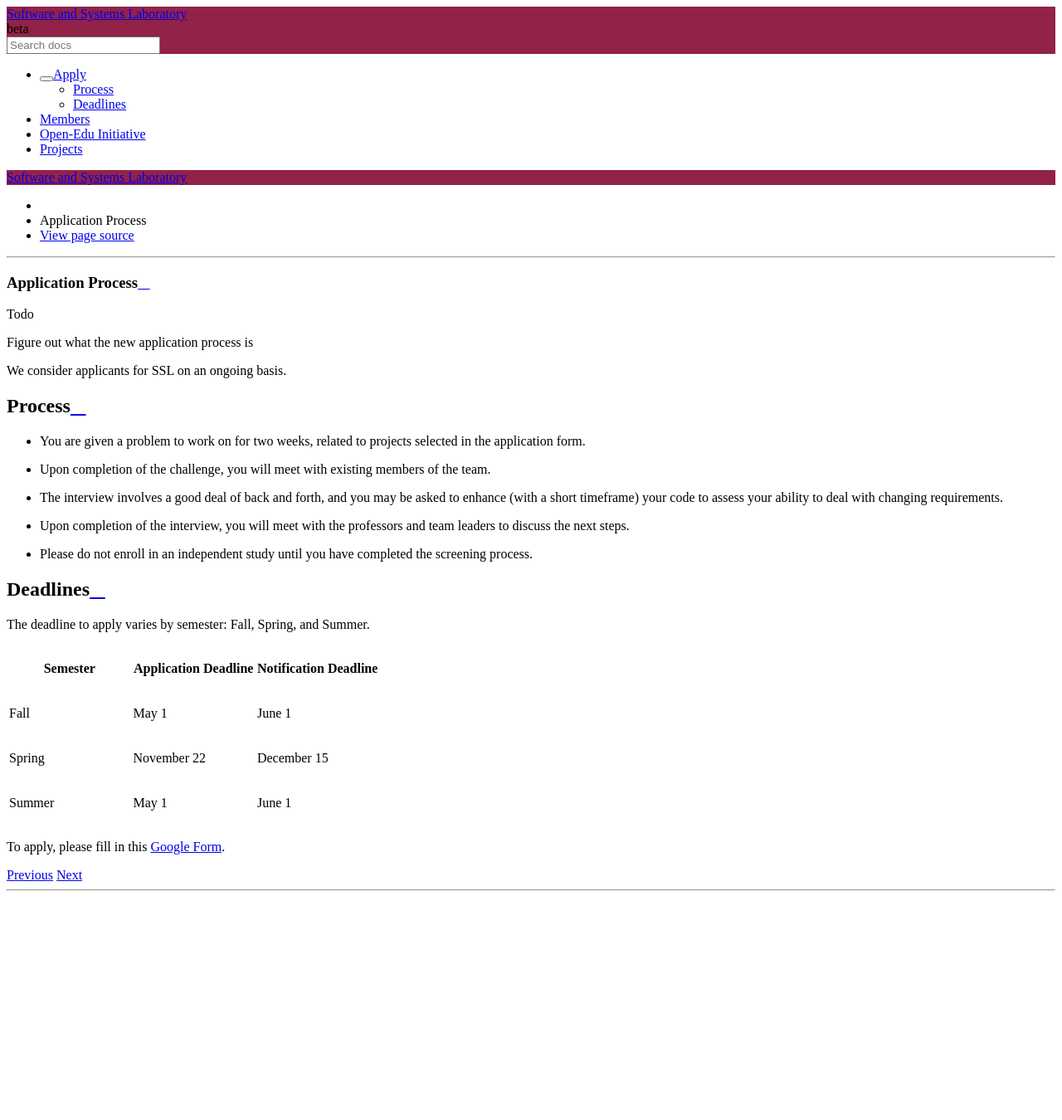
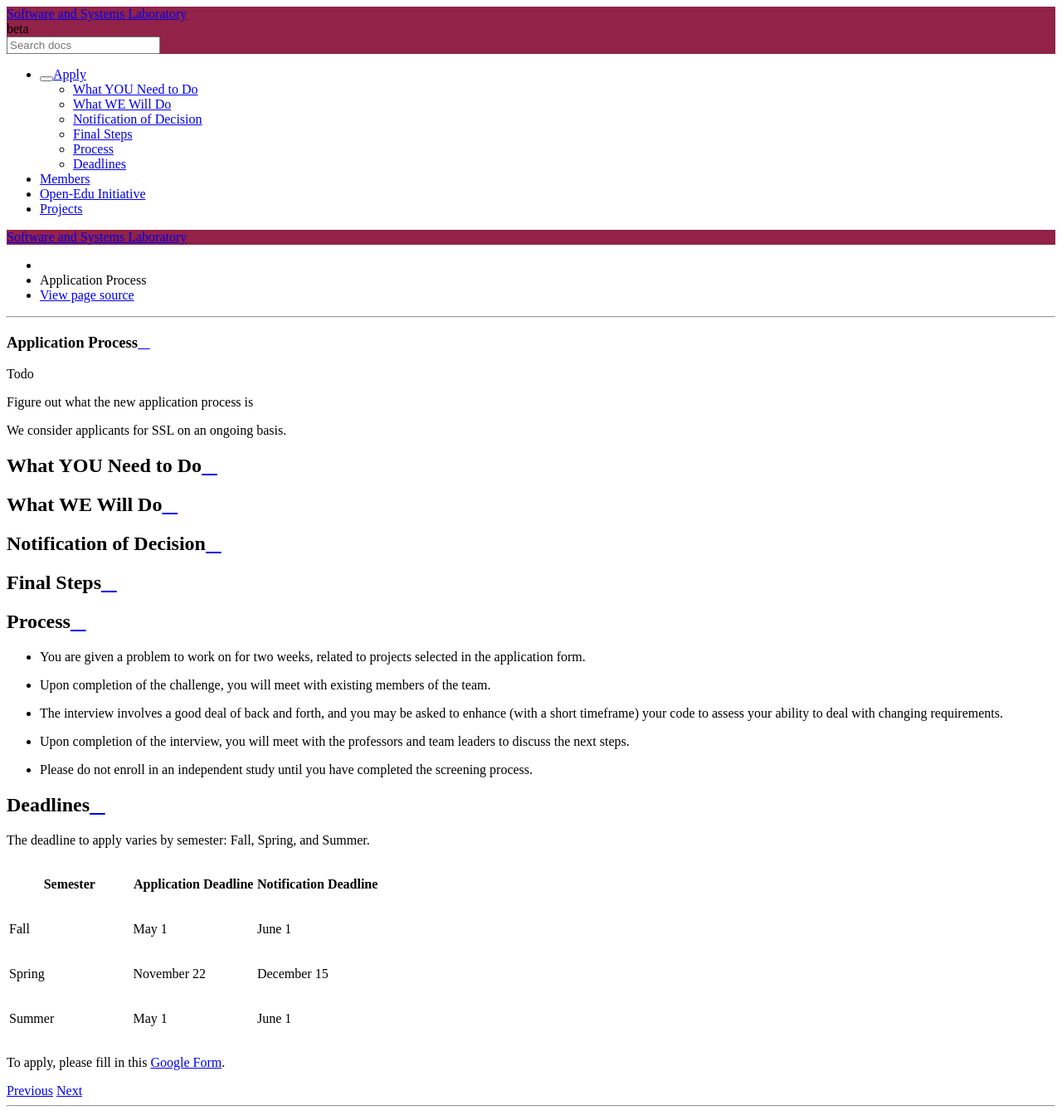
Before and after one commit to LoyolaChicagoCS/ssl, a Sphinx documentation site: the page built from source/apply.rst, in a window 1280 px wide. Shown: the whole page at 83% size. Built offline with Sphinx 7.4.7 and the Read the Docs theme 2.0.0, drawn with Linux system fonts in a browser that asks for light colours; pages that are not in the unit, such as notebooks, are missing from menus; before the commit the page ends 1090 px from its top, so only the background shows below that.

Commit message:
Add all of the steps for the application process

```diff
--- a/source/apply.rst
+++ b/source/apply.rst
@@ -5,6 +5,18 @@ Application Process
     Figure out what the new application process is
 
 We consider applicants for SSL on an ongoing basis.
+
+What YOU Need to Do
+-------------------
+
+What WE Will Do
+---------------
+
+Notification of Decision
+------------------------
+
+Final Steps
+-----------
 
 Process
 -------
```
